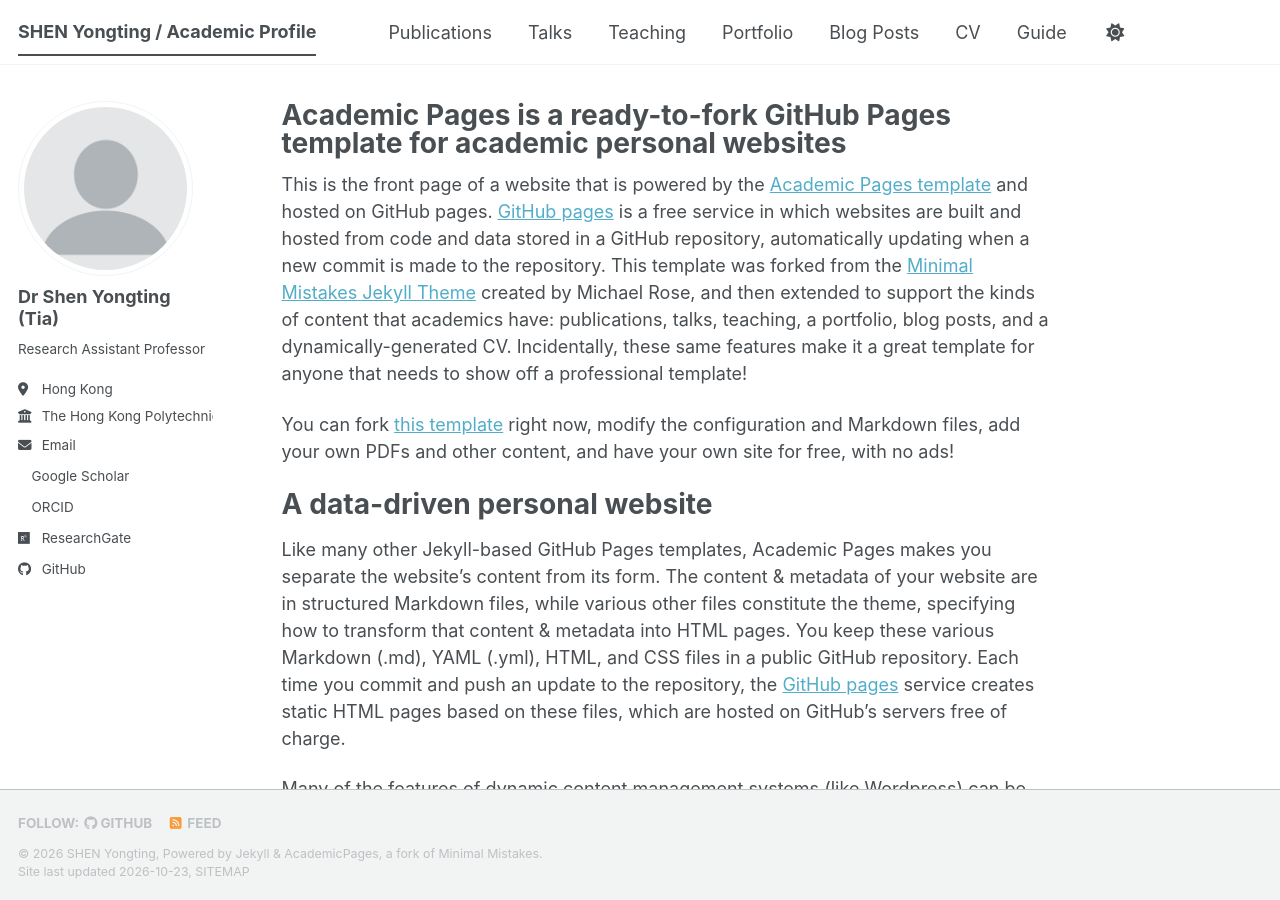
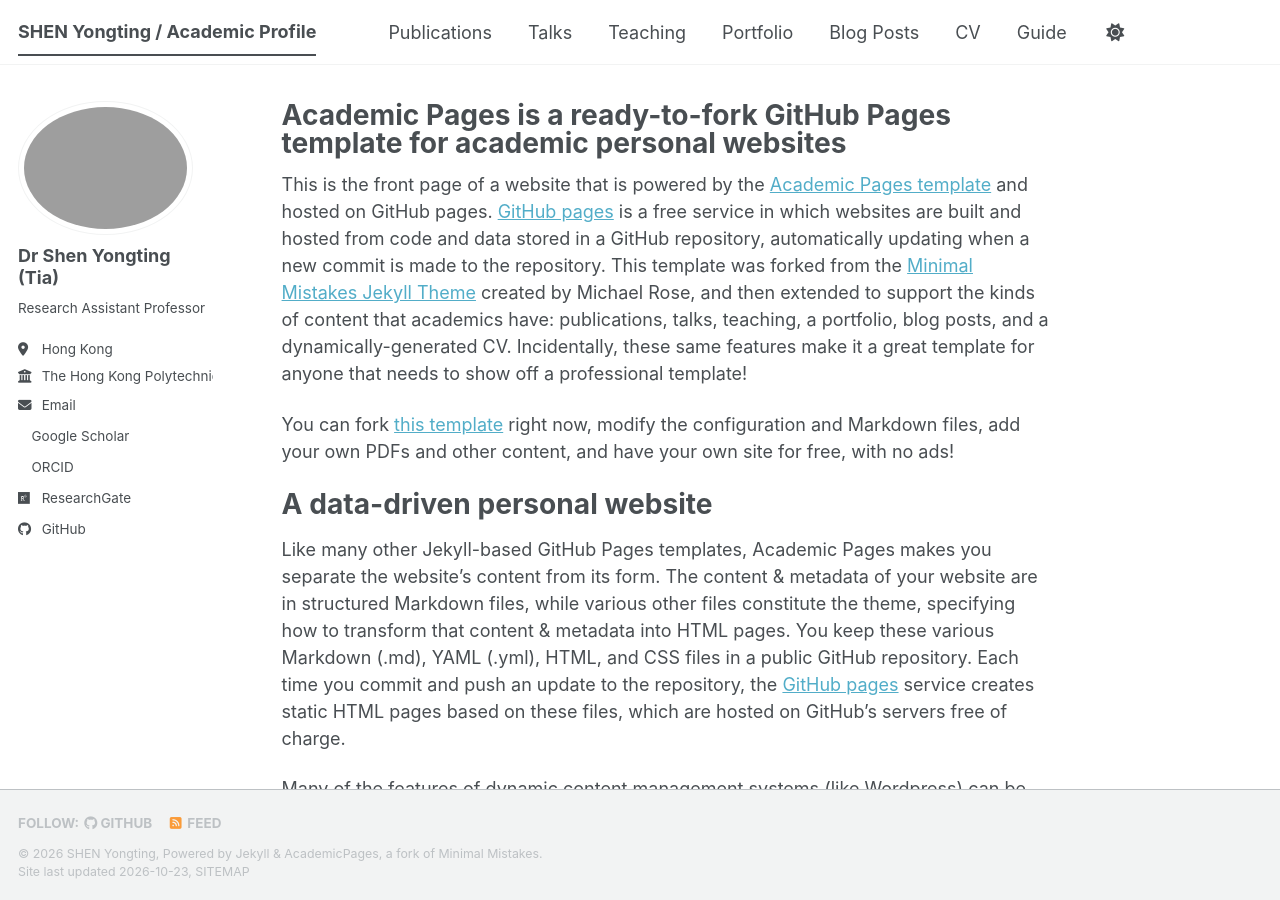
Before and after one commit to SuperSyt-530/SuperSyt-530.github.io, a Jekyll site: the page built from _pages/about.md, in a window 1280 px wide and 900 px high. Built offline with Jekyll 4.4.1, drawn with Linux system fonts in a browser that asks for light colours; a style sheet for code colours, icons or effects is not loaded.

Commit message:
Update _config.yml

```diff
--- a/_config.yml
+++ b/_config.yml
@@ -23,7 +23,7 @@ repository               : "SuperSyt-530/SuperSyt-530.github.io"
 #               Additional customization can be done by editing /_includes/author-profile.html
 author:
   # Biographic information
-  avatar           : "profile.png"
+  avatar           : "IMG-6255.jpg"
   name             : "Dr Shen Yongting (Tia)"
   pronouns         : # example: "she/her"
   bio              : "Research Assistant Professor"
```
